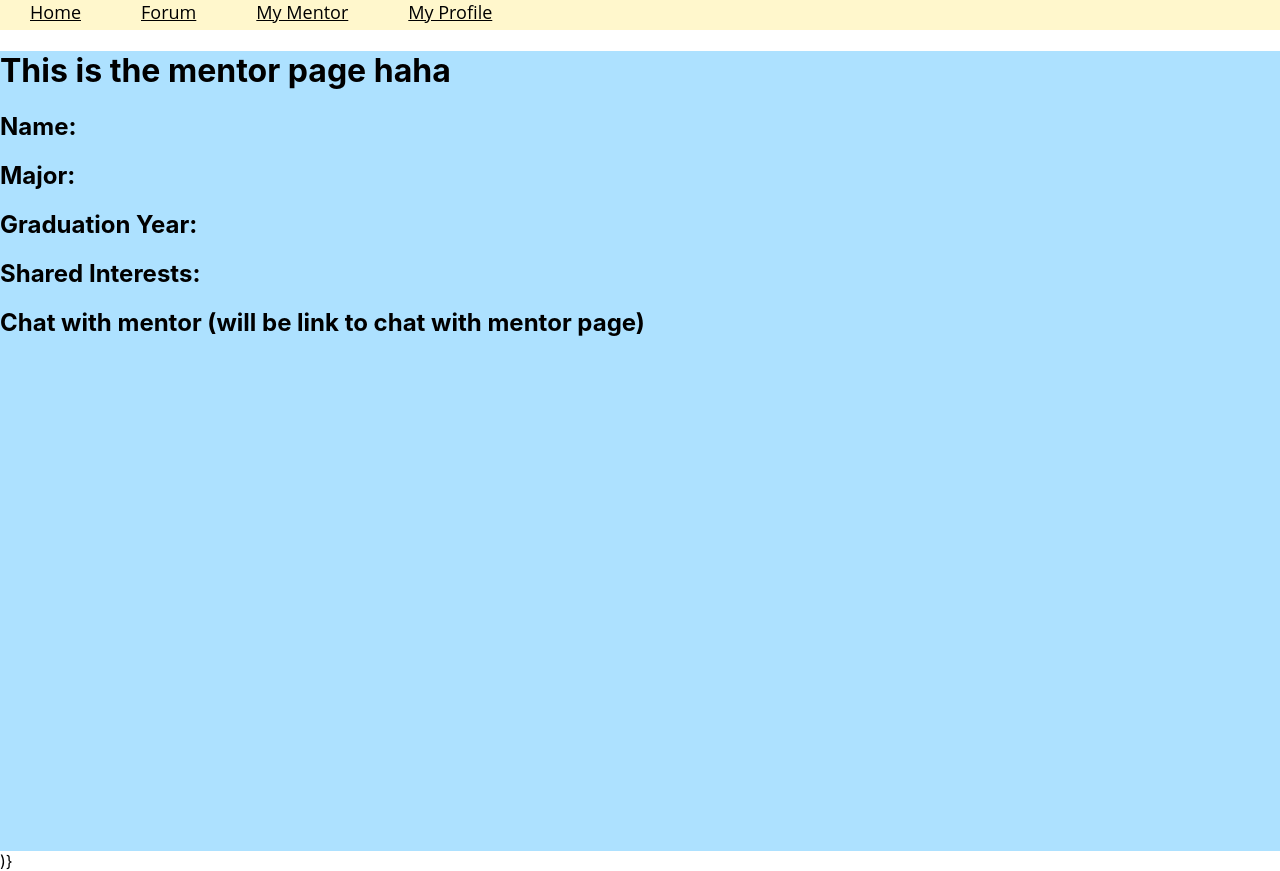
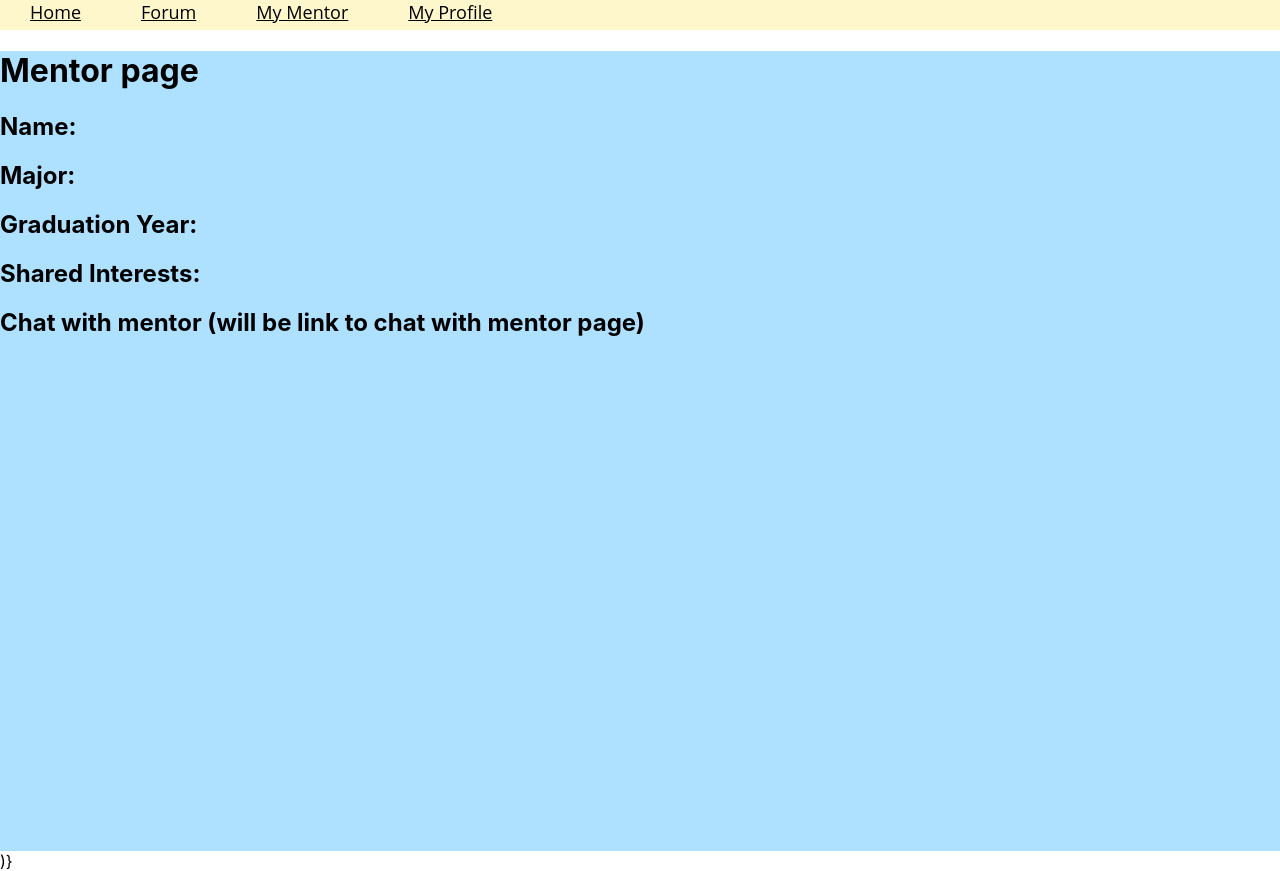
Before and after one commit to tkanarsky/BruinBridge, a React (Create React App) app in the folder bruin-bridge/: page /mentor in a window 1280 px wide. Built offline with nearby package versions, Linux system fonts and the light colour scheme; no server answers.

Commit message:
cleaning up mentor page

```diff
--- a/bruin-bridge/src/pages/MentorPage.jsx
+++ b/bruin-bridge/src/pages/MentorPage.jsx
@@ -1,6 +1,5 @@
 import React from "react";
 import styled from "styled-components";
-import EditableLabel from "react-inline-editing";
 
 export default class MentorPage extends React.Component {
   render() {
@@ -12,7 +11,7 @@ export default class MentorPage extends React.Component {
           height: "100vh"
         }}
       >
-        <h1>This is the mentor page haha</h1>
+        <h1>Mentor page</h1>
         <h2>Name: </h2>
         <h2>Major: </h2>
         <h2>Graduation Year: </h2>
```
